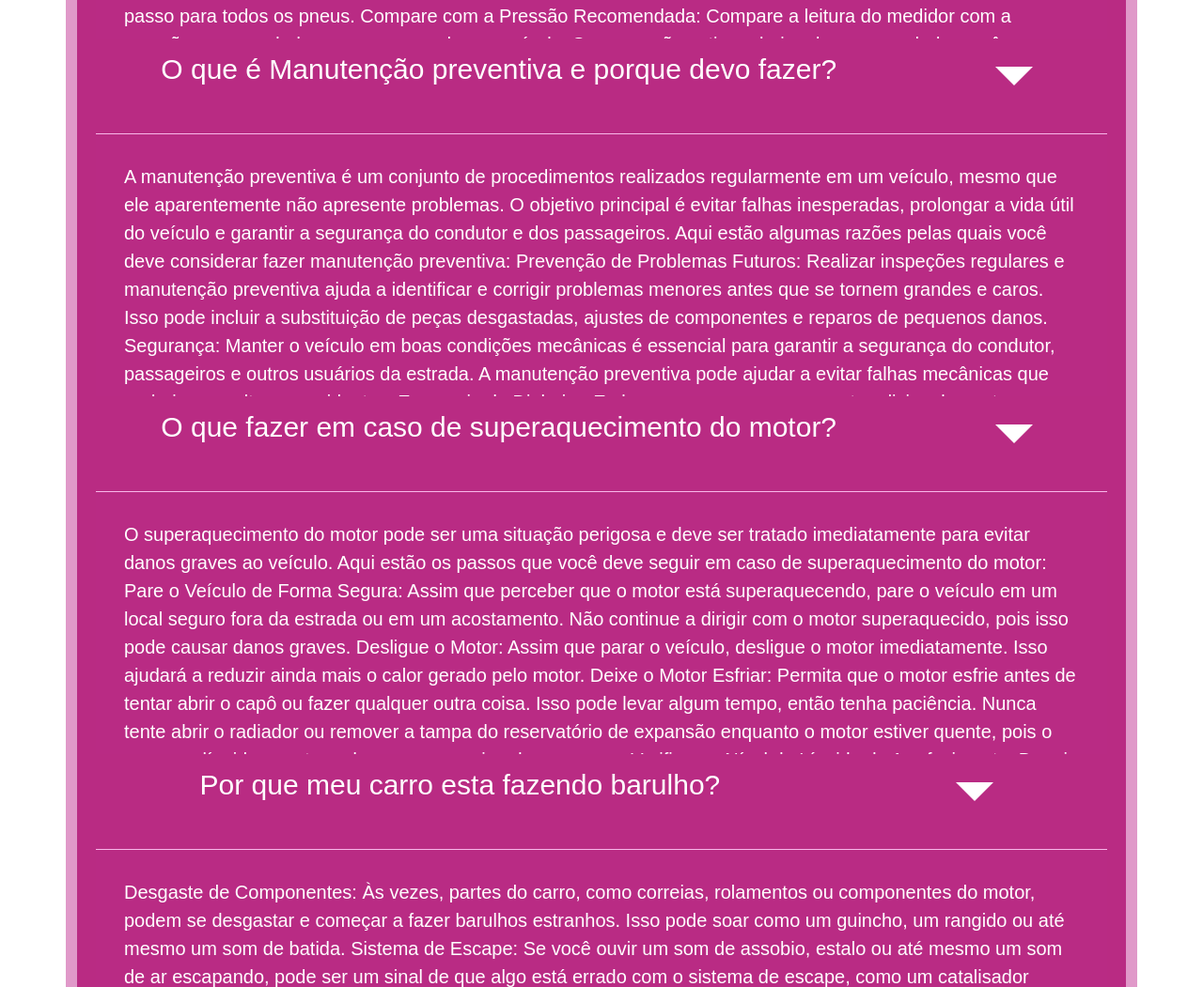
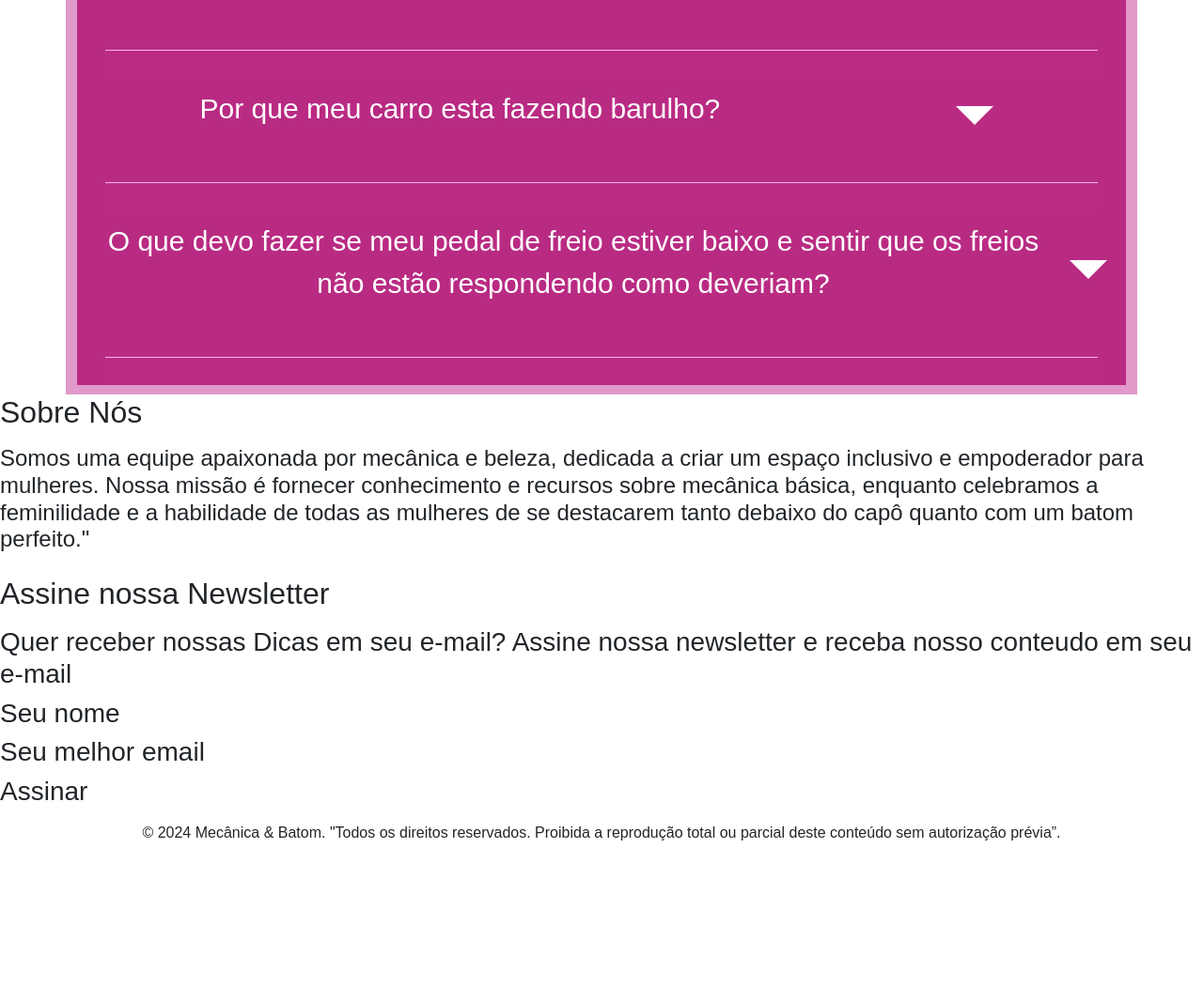
Before and after one commit to AnaCarlaMagri/projetoMecanica_e_Batom, a plain HTML site: page index.html in a window 1280 px wide. Shown: the part 2549-3600 px from the top of the page at 94% size. After the commit the page ends 3464 px from the top, so only its background shows below. Drawn offline with nearby package versions, Linux system fonts and the light colour scheme.

Commit message:
ajustando faq

```diff
--- a/app.js
+++ b/app.js
@@ -1,9 +1,11 @@
 const faqs = document.querySelectorAll(".faq");
 
 faqs.forEach((faq) => {
-  if (faq.classList.contains("active")) {
-    faq.classList.remove("active");
-  } else {
-    faq.classList.add("active");
-  }
+  faq.addEventListener("click", () => {
+    if (faq.classList.contains("active")) {
+      faq.classList.remove("active");
+    } else {
+      faq.classList.add("active");
+    }
+  });
 });
--- a/index.html
+++ b/index.html
@@ -146,13 +146,13 @@
                 <div class="ans">
                     <p>
                      Localize a Pressão Recomendada: Normalmente, a pressão recomendada para os pneus pode ser encontrada no manual do proprietário do veículo ou em uma etiqueta localizada na parte interna da porta do motorista, na tampa do tanque de combustível ou no batente da porta. Essa pressão é especificada em PSI (libras por polegada quadrada) ou em bar.
-                     se um Medidor de Pressão de Pneus: Você precisará de um medidor de pressão de pneus para verificar a pressão atual dos pneus. Estes estão disponíveis em lojas de autopeças e são relativamente baratos.
-                     Verifique a Pressão dos Pneus: Remova a tampa da válvula do pneu e pressione o medidor de pressão firmemente sobre a válvula. Isso liberará um pouco de ar, e o medidor irá mostrar a pressão atual. Repita este passo para todos os pneus.
-                     Compare com a Pressão Recomendada: Compare a leitura do medidor com a pressão recomendada para os pneus do seu veículo. Se a pressão estiver abaixo do recomendado, você precisará encher o pneu com ar.
-                     Encha os Pneus, se Necessário: Use um compressor de ar em um posto de gasolina ou em casa para encher os pneus até a pressão recomendada. Se você não tiver um compressor, muitos postos de gasolina têm bombas de ar gratuitas ou a baixo custo.
-                     Verifique Novamente: Após encher os pneus, verifique novamente a pressão com o medidor para garantir que esteja correta.
-                     Substitua a Tampa da Válvula: Certifique-se de colocar de volta as tampas das válvulas dos pneus para evitar a entrada de sujeira e detritos.
-                     É importante verificar a pressão dos pneus regularmente, pelo menos uma vez por mês, e especialmente antes de viagens longas. Isso não só ajuda a garantir uma condução segura e eficiente, mas também pode aumentar a vida útil dos pneus e economizar combustível.
+                    <br> Medidor de Pressão de Pneus: Você precisará de um medidor de pressão de pneus para verificar a pressão atual dos pneus. Estes estão disponíveis em lojas de autopeças e são relativamente baratos.
+                    <br> Verifique a Pressão dos Pneus: Remova a tampa da válvula do pneu e pressione o medidor de pressão firmemente sobre a válvula. Isso liberará um pouco de ar, e o medidor irá mostrar a pressão atual. Repita este passo para todos os pneus.
+                    <br> Compare com a Pressão Recomendada: Compare a leitura do medidor com a pressão recomendada para os pneus do seu veículo. Se a pressão estiver abaixo do recomendado, você precisará encher o pneu com ar.
+                    <br> Encha os Pneus, se Necessário: Use um compressor de ar em um posto de gasolina ou em casa para encher os pneus até a pressão recomendada. Se você não tiver um compressor, muitos postos de gasolina têm bombas de ar gratuitas ou a baixo custo.
+                    <br> Verifique Novamente: Após encher os pneus, verifique novamente a pressão com o medidor para garantir que esteja correta.
+                     <br>Substitua a Tampa da Válvula: Certifique-se de colocar de volta as tampas das válvulas dos pneus para evitar a entrada de sujeira e detritos.
+                     <p>É importante verificar a pressão dos pneus regularmente, pelo menos uma vez por mês, e especialmente antes de viagens longas. Isso não só ajuda a garantir uma condução segura e eficiente, mas também pode aumentar a vida útil dos pneus e economizar combustível.</p>
                     </p>
                 </div>
             </div>
@@ -164,13 +164,17 @@
                 </div>
                     <div class="ans">
                     <p>
-                     A manutenção preventiva é um conjunto de procedimentos realizados regularmente em um veículo, mesmo que ele aparentemente não apresente problemas. O objetivo principal é evitar falhas inesperadas, prolongar a vida útil do veículo e garantir a segurança do condutor e dos passageiros. Aqui estão algumas razões pelas quais você deve considerar fazer manutenção preventiva:
-                     Prevenção de Problemas Futuros: Realizar inspeções regulares e manutenção preventiva ajuda a identificar e corrigir problemas menores antes que se tornem grandes e caros. Isso pode incluir a substituição de peças desgastadas, ajustes de componentes e reparos de pequenos danos.
-                     Segurança: Manter o veículo em boas condições mecânicas é essencial para garantir a segurança do condutor, passageiros e outros usuários da estrada. A manutenção preventiva pode ajudar a evitar falhas mecânicas que poderiam resultar em acidentes.
-                     Economia de Dinheiro: Embora possa parecer um gasto adicional a curto prazo, a manutenção preventiva pode ajudar a economizar dinheiro a longo prazo. Corrigir problemas menores antes que se tornem grandes pode evitar reparos mais caros no futuro. Além disso, manter o veículo em boas condições pode melhorar a eficiência de combustível e evitar despesas adicionais associadas a falhas mecânicas.
-                     Prolongamento da Vida Útil do Veículo: Ao cuidar regularmente do seu veículo, você pode prolongar sua vida útil e desfrutar dele por mais tempo. A manutenção preventiva ajuda a reduzir o desgaste dos componentes e a evitar danos causados pelo uso prolongado.
-                     Valor de Revenda: Um histórico de manutenção regular pode aumentar o valor de revenda do veículo. Os compradores geralmente preferem veículos que foram bem cuidados e mantidos adequadamente ao longo do tempo.
-                     Em resumo, a manutenção preventiva é uma prática essencial para garantir a confiabilidade, segurança e longevidade do seu veículo. Investir um pouco de tempo e dinheiro em manutenção regular pode resultar em economias significativas e maior tranquilidade enquanto estiver na estrada.
+                     A manutenção preventiva é um conjunto de procedimentos realizados regularmente em um veículo, mesmo que ele aparentemente não apresente problemas.
+                    <br>O objetivo principal é evitar falhas inesperadas, prolongar a vida útil do veículo e garantir a segurança do condutor e dos passageiros.
+                    <br>Aqui estão algumas razões pelas quais você deve considerar fazer manutenção preventiva:
+                    <br>Prevenção de Problemas Futuros: Realizar inspeções regulares e manutenção preventiva ajuda a identificar e corrigir problemas menores antes que se tornem grandes e caros. Isso pode incluir a substituição de peças desgastadas, ajustes de componentes e reparos de pequenos danos.
+                    <br>Segurança: Manter o veículo em boas condições mecânicas é essencial para garantir a segurança do condutor, passageiros e outros usuários da estrada. A manutenção preventiva pode ajudar a evitar falhas mecânicas que poderiam resultar em acidentes.
+                    <br> Economia de Dinheiro: Embora possa parecer um gasto adicional a curto prazo, a manutenção preventiva pode ajudar a economizar dinheiro a longo prazo. Corrigir problemas menores antes que se tornem grandes pode evitar reparos mais caros no futuro. Além disso, manter o veículo em boas condições pode melhorar a eficiência de combustível e evitar despesas adicionais associadas a falhas mecânicas.
+                    <br>Prolongamento da Vida Útil do Veículo: Ao cuidar regularmente do seu veículo, você pode prolongar sua vida útil e desfrutar dele por mais tempo.
+                    <br>A manutenção preventiva ajuda a reduzir o desgaste dos componentes e a evitar danos causados pelo uso prolongado.
+                    <br>Valor de Revenda: Um histórico de manutenção regular pode aumentar o valor de revenda do veículo. Os compradores geralmente preferem veículos que foram bem cuidados e mantidos adequadamente ao longo do tempo.
+                    <p>Em resumo, a manutenção preventiva é uma prática essencial para garantir a confiabilidade, segurança e longevidade do seu veículo.
+                        <br>Investir um pouco de tempo e dinheiro em manutenção regular pode resultar em economias significativas e maior tranquilidade enquanto estiver na estrada.</p>
                     </p>
                     </div>
                 </div>
@@ -180,15 +184,15 @@
                 </div>
                    <div class="ans">
                     <p>
-                     O superaquecimento do motor pode ser uma situação perigosa e deve ser tratado imediatamente para evitar danos graves ao veículo. Aqui estão os passos que você deve seguir em caso de superaquecimento do motor:
-                     Pare o Veículo de Forma Segura: Assim que perceber que o motor está superaquecendo, pare o veículo em um local seguro fora da estrada ou em um acostamento. Não continue a dirigir com o motor superaquecido, pois isso pode causar danos graves.
-                     Desligue o Motor: Assim que parar o veículo, desligue o motor imediatamente. Isso ajudará a reduzir ainda mais o calor gerado pelo motor.
-                     Deixe o Motor Esfriar: Permita que o motor esfrie antes de tentar abrir o capô ou fazer qualquer outra coisa. Isso pode levar algum tempo, então tenha paciência. Nunca tente abrir o radiador ou remover a tampa do reservatório de expansão enquanto o motor estiver quente, pois o vapor ou líquido quente podem causar queimaduras graves.
-                     Verifique o Nível de Líquido de Arrefecimento: Depois que o motor esfriar, verifique o nível de líquido de arrefecimento no radiador ou no reservatório de expansão. Se estiver baixo, adicione líquido de arrefecimento até atingir o nível recomendado. Certifique-se de usar o tipo correto de líquido de arrefecimento conforme especificado no manual do proprietário.
-                     Verifique por Vazamentos: Procure por vazamentos de líquido de arrefecimento sob o veículo. Se houver um vazamento, pode ser necessário reabastecer o sistema de arrefecimento ou fazer reparos adequados antes de continuar dirigindo.
-                     Verifique o Funcionamento do Ventilador: Se o motor estiver superaquecendo devido a um problema com o sistema de arrefecimento, verifique se o ventilador do radiador está funcionando corretamente. Se não estiver, pode ser necessário reparar ou substituir o ventilador.
-                     Nesses casos, Se você não se sentir confortável em lidar com o superaquecimento do motor por conta própria, ou se não conseguir resolver o problema, é melhor acione um guincho e levar ate uma autorizada ou oficina de sua confiança.
-                     Lembre-se sempre de que dirigir com um motor superaquecido pode causar danos graves ao veículo e até mesmo acidentes. Portanto, é importante agir rapidamente e com segurança ao lidar com essa situação.
+                     O superaquecimento do motor pode ser uma situação perigosa e deve ser tratado imediatamente para evitar danos graves ao veículo,aqui estão os passos que você deve seguir em caso de superaquecimento do motor:
+                     <br>Pare o Veículo de Forma Segura: Assim que perceber que o motor está superaquecendo, pare o veículo em um local seguro fora da estrada ou em um acostamento. Não continue a dirigir com o motor superaquecido, pois isso pode causar danos graves.
+                     <br>Desligue o Motor: Assim que parar o veículo, desligue o motor imediatamente. Isso ajudará a reduzir ainda mais o calor gerado pelo motor.
+                    <br> Deixe o Motor Esfriar: Permita que o motor esfrie antes de tentar abrir o capô ou fazer qualquer outra coisa. Isso pode levar algum tempo, então tenha paciência. Nunca tente abrir o radiador ou remover a tampa do reservatório de expansão enquanto o motor estiver quente, pois o vapor ou líquido quente podem causar queimaduras graves.
+                     <br>Verifique o Nível de Líquido de Arrefecimento: Depois que o motor esfriar, verifique o nível de líquido de arrefecimento no radiador ou no reservatório de expansão. Se estiver baixo, adicione líquido de arrefecimento até atingir o nível recomendado. Certifique-se de usar o tipo correto de líquido de arrefecimento conforme especificado no manual do proprietário.
+                     <br>Verifique por Vazamentos: Procure por vazamentos de líquido de arrefecimento sob o veículo. Se houver um vazamento, pode ser necessário reabastecer o sistema de arrefecimento ou fazer reparos adequados antes de continuar dirigindo.
+                     <br>Verifique o Funcionamento do Ventilador: Se o motor estiver superaquecendo devido a um problema com o sistema de arrefecimento, verifique se o ventilador do radiador está funcionando corretamente. Se não estiver, pode ser necessário reparar ou substituir o ventilador.
+                     <br>Nesses casos, Se você não se sentir confortável em lidar com o superaquecimento do motor por conta própria, ou se não conseguir resolver o problema, é melhor acione um guincho e levar ate uma autorizada ou oficina de sua confiança.
+                     <p>Lembre-se sempre de que dirigir com um motor superaquecido pode causar danos graves ao veículo e até mesmo acidentes. Portanto, é importante agir rapidamente e com segurança ao lidar com essa situação.</p>
                     </p>
                 </div>
             </div>
@@ -198,14 +202,12 @@
                 </div>
                 <div class="ans">
                     <p>
-                     Desgaste de Componentes: Às vezes, partes do carro, como correias, rolamentos ou componentes do motor, podem se desgastar e começar a fazer barulhos estranhos. Isso pode soar como um guincho, um rangido ou até mesmo um som de batida.
-                     Sistema de Escape: Se você ouvir um som de assobio, estalo ou até mesmo um som de ar escapando, pode ser um sinal de que algo está errado com o sistema de escape, como um catalisador danificado.
-                     Freios Desgastados: Se você perceber um som de rangido, guincho ou chiado ao frear, isso pode indicar que as pastilhas de freio estão desgastadas ou que os discos de freio estão deformados.
-                     Suspensão: Barulhos de estalos, batidas ou pancadas ao passar por solavancos na estrada podem ser um sinal de problemas na suspensão, como molas quebradas, amortecedores desgastados ou buchas deterioradas.
-                     Sistema de Direção: Se você ouvir sons de estalo ou cliques ao girar o volante, isso pode ser causado por problemas com o sistema de direção, como juntas de direção desgastadas.
-                     Vazamentos de Fluido: Se você notar manchas de fluido debaixo do carro, como óleo do motor, líquido de transmissão ou líquido de arrefecimento, isso pode indicar um vazamento. Esses vazamentos podem causar barulhos à medida que o fluido vaza ou é bombeado pelo sistema.
-                     Pneus: Pneus desgastados irregularmente, mal alinhados ou com pressão incorreta podem produzir ruídos de zumbido, batidas ou vibrações.
-                     Se você notar qualquer um desses barulhos em seu carro, é importante não ignorá-los. Agendar uma inspeção com um mecânico de confiança pode ajudar a identificar a fonte do problema e tomar as medidas corretivas necessárias para garantir a segurança e a confiabilidade do seu veículo. Nunca hesite em buscar ajuda profissional se não se sentir confortável em lidar com o problema sozinha.
+                     <br>Desgaste de Componentes: Às vezes, partes do carro, como correias, rolamentos ou componentes do motor, podem se desgastar e começar a fazer barulhos estranhos. Isso pode soar como um guincho, um rangido ou até mesmo um som de batida.
+                     <br>Sistema de Escape: Se você ouvir um som de assobio, estalo ou até mesmo um som de ar escapando, pode ser um sinal de que algo está errado com o sistema de escape, como um catalisador danificado.
+                     <br> Pneus: Pneus desgastados irregularmente, mal alinhados ou com pressão incorreta podem produzir ruídos de zumbido, batidas ou vibrações.
+                     <p>Se você notar qualquer um desses barulhos em seu carro, é importante não ignorá-los.
+                    <br>Agendar uma inspeção com um mecânico de confiança pode ajudar a identificar a fonte do problema e tomar as medidas corretivas necessárias para garantir a segurança e a confiabilidade do seu veículo.
+                    <br> Nunca hesite em buscar ajuda profissional se não se sentir confortável em lidar com o problema sozinha.</p>
                     </p>
                  </div>
             </div>
@@ -216,14 +218,17 @@
                 <div class="ans">
                     <p>
                      Se você perceber que o pedal de freio está baixo e os freios não estão respondendo como deveriam, é importante tomar medidas imediatas para garantir a sua segurança e a dos outros na estrada. Aqui estão alguns passos que você pode seguir:
-                     Pare o Veículo com Segurança: Reduza a velocidade gradualmente e pare o veículo em um local seguro fora da estrada ou em um acostamento.
-                     Verifique o Nível de Fluido de Freio: Abra o capô do carro e verifique o nível do fluido de freio no reservatório. Se o nível estiver baixo, pode haver um vazamento no sistema de freio ou as pastilhas de freio podem estar desgastadas.
-                     Adicione Fluido de Freio, se Necessário: Se o nível do fluido estiver baixo, adicione fluido de freio conforme necessário. Certifique-se de usar o tipo correto de fluido de freio recomendado pelo fabricante do veículo.
-                     Verifique por Vazamentos: Procure por vazamentos visíveis no sistema de freio, como tubulações, conexões ou cilindros de roda. Se encontrar algum vazamento, é importante resolver o problema antes de continuar dirigindo.
-                     Verifique as Pastilhas de Freio: Verifique visualmente as pastilhas de freio para ver se estão desgastadas. Se estiverem muito desgastadas, elas podem precisar ser substituídas.
-                     Bomba de Freio: Se você sentir que o pedal está esponjoso ao pressioná-lo, pode haver ar no sistema de freio. Nesse caso, pode ser necessário purgar o sistema de freio para remover o ar e restaurar a pressão do pedal.
-                     Procure Assistência Profissional: Se você não conseguir identificar a causa do problema ou não se sentir confortável em lidar com os freios do veículo, é melhor procurar a ajuda de um mecânico profissional. Problemas com os freios podem ser perigosos e devem ser tratados por um profissional qualificado.
-                     É importante não ignorar problemas com os freios, pois eles são essenciais para a segurança do veículo. Se você estiver com problemas nos freios, é fundamental agir rapidamente para corrigir o problema e garantir uma condução segura.
+                     <br>Pare o Veículo com Segurança: Reduza a velocidade gradualmente e pare o veículo em um local seguro fora da estrada ou em um acostamento.
+                     <br>Abra o capô do carro e verifique o nível do fluido de freio no reservatório. Se o nível estiver baixo, pode haver um vazamento no sistema de freio ou as pastilhas de freio podem estar desgastadas.
+                    <br> Se o nível do fluido estiver baixo, adicione fluido de freio conforme necessário. Certifique-se de usar o tipo correto de fluido de freio recomendado pelo fabricante do veículo.
+                     <br> Procure por vazamentos visíveis no sistema de freio, como tubulações, conexões ou cilindros de roda.
+                     <br>Se encontrar algum vazamento, é importante resolver o problema antes de continuar dirigindo.
+                     <br>Verifique visualmente as pastilhas de freio para ver se estão desgastadas. Se estiverem muito desgastadas, elas podem precisar ser substituídas.
+                     <br> Se você sentir que o pedal está esponjoso ao pressioná-lo, pode haver ar no sistema de freio. Nesse caso, pode ser necessário purgar o sistema de freio para remover o ar e restaurar a pressão do pedal.
+                    <p>Lembre-se: Se você não conseguir identificar a causa do problema ou não se sentir confortável em lidar com os freios do veículo, é melhor procurar a ajuda de um mecânico profissional.
+                     <br>Problemas com os freios podem ser perigosos e devem ser tratados por um profissional qualificado.
+                     <br>É importante não ignorar problemas com os freios, pois eles são essenciais para a segurança do veículo.
+                     <br>Se você estiver com problemas nos freios, é fundamental agir rapidamente para corrigir o problema e garantir uma condução segura.  </p>
                 </p>
                 </div>
             </div>
--- a/style.css
+++ b/style.css
@@ -113,6 +113,14 @@ body{
 .imagem-descomplicando .foto1{
     margin: 100px;
     padding: 50px  100px;
+    display: flex;
+    justify-content: center;
+        /* Centraliza horizontalmente */
+    align-items: center;
+        /* Centraliza verticalmente */
+    height: 100vh;
+        /* 100% da altura da viewport */
+    margin: 0;
 }
 .title1{
     color: #e099c9;
@@ -154,6 +162,7 @@ overflow-x: hidden;
     justify-content: space-around;
     cursor: pointer;
     transition: all .3s ease-in-out;
+    text-align: center;
 
 }
 .ques:hover{
@@ -161,16 +170,28 @@ overflow-x: hidden;
 }
 .ans{
     background-color: rgb(185, 43, 131);
-    padding: 20px ;
+    padding: 30px ;
     font-size: 15px;
     color: white;
     border-top: 0px solid;
-    transition:max-height all .3s ease-in-out;
-    overflow: hidden;
+    transition: all .3s ease-in-out;
+    overflow:hidden ;
     max-height: 0px;
+    text-align: justify;
+
+
+
+}
+.faq i{
+   transition: all .3s ease-in-out;
+
 }
 .faq.active .ans{
-    max-height: 300px;
+    max-height: 2000px;
+}
+.faq.active i{
+    transform: rotate(0px);
+
 }
 .faq-list{
     display: flex;
@@ -190,6 +211,9 @@ overflow-x: hidden;
     border-top: 20px solid white;
     border-left: 20px solid transparent;
     border-right: 20px solid transparent;
-    margin: 0 10px;
+    margin: 0px 10px;
     float: left;
 }
+p{
+    margin-bottom: 10px;
+}
```
